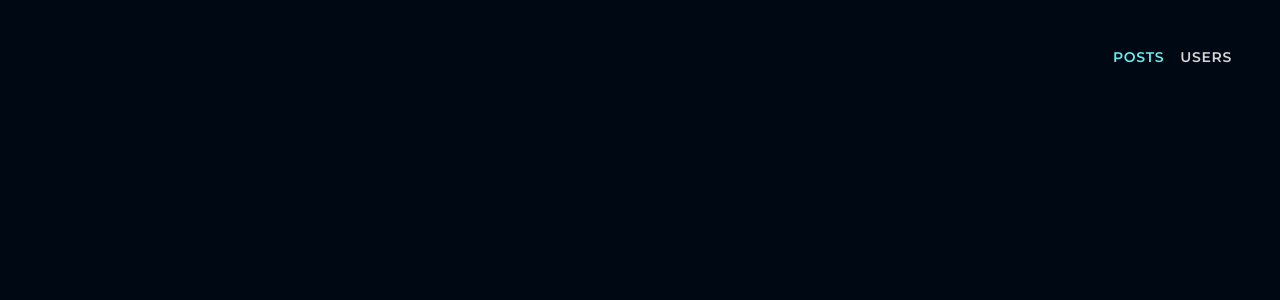
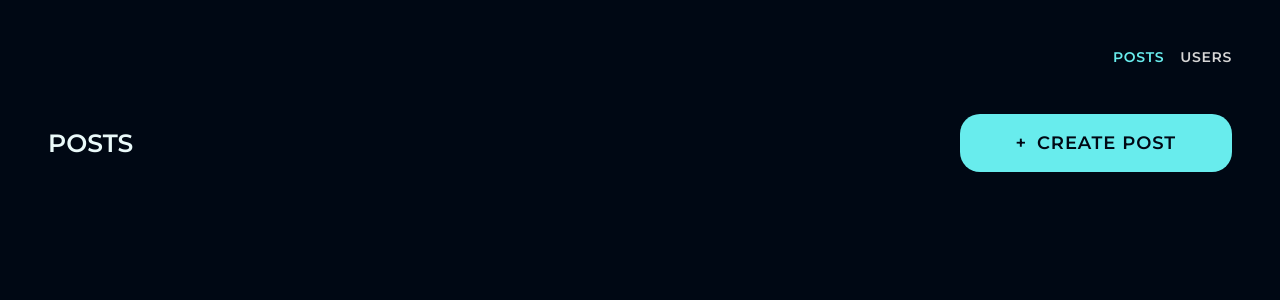
Before and after one commit to VanshSh/crudcook_interview, a React (Vite) app: page / in a window 1280 px wide. Shown: the top 300 px of the page. Built offline with nearby package versions, Linux system fonts and the light colour scheme; no server answers.

Commit message:
style: :lipstick: create header ui

```diff
--- a/src/App.jsx
+++ b/src/App.jsx
@@ -1,11 +1,13 @@
 import { UseProjectContext } from './store/context'
 import Navbar from './utils/Navbar'
+import Header from './utils/Header'
 const App = () => {
   const { viewType, setViewType } = UseProjectContext()
 
   return (
     <div className='mainBackground p-5'>
       <Navbar types={['post', 'user']} />
+      <Header props={viewType} />
     </div>
   )
 }
--- a/src/index.css
+++ b/src/index.css
@@ -1,18 +1,14 @@
   @import url('https://fonts.googleapis.com/css2?family=Montserrat:wght@400;500;600;700;800&display=swap');
-
-
-.mainBackground{
+  .mainBackground {
       background: #000814;
       width: 100%;
       height: 100vh;
       overflow: hidden;
   }
-
-.activeType{
+  .activeType {
       color: #68ECED !important;
   }
-
-.type{
+  .type {
       color: #D6D6D6;
       font-family: Montserrat;
       font-size: 0.875rem;
@@ -25,3 +21,35 @@
       text-transform: uppercase;
       cursor: pointer;
   }
+  .headerTitle {
+      color: #EAFAFA;
+      font-family: Montserrat;
+      font-size: 2.25rem;
+      font-style: normal;
+      font-weight: 600;
+      line-height: normal;
+      font-variant: all-small-caps;
+  }
+  .button {
+      display: flex;
+      width: fit-content;
+      align-items: center;
+      height: 3.625rem;
+      padding: 1rem 3.5rem;
+      justify-content: center;
+      align-items: center;
+      gap: 0.625rem;
+      border-radius: 1.25rem;
+
+  }
+  .buttonText {
+      color: #000814;
+      font-family: Montserrat;
+      font-size: 1.125rem;
+      font-style: normal;
+      font-weight: 600;
+      line-height: normal;
+      letter-spacing: 0.05625rem;
+      text-align: center;
+      text-transform: uppercase;
+  }
--- a/src/store/context.jsx
+++ b/src/store/context.jsx
@@ -1,13 +1,40 @@
-import { useState, createContext, useContext } from 'react'
+import { useState, createContext, useContext, useEffect } from 'react'
 
 const ProjectContext = createContext()
 
 export const ProjectContextProvider = ({ children }) => {
+  const [data, setData] = useState({
+    getData: [],
+    loading: false,
+    error: null,
+  })
   const [viewType, setViewType] = useState({
-    title: 'posts',
+    title: 'post',
     buttonTitle: 'Create Post',
     type: 'post',
   })
+  const fetchData = async (type) => {
+    const response = await fetch(
+      `https://jsonplaceholder.typicode.com/${type}s`
+    )
+    if (!response.ok) {
+      setData((prev) => ({
+        ...prev,
+        loading: false,
+        error: 'Something went wrong',
+      }))
+      return
+    } else {
+      const data = await response.json()
+      setData((prev) => ({ ...prev, getData: data }))
+    }
+  }
+  useEffect(() => {
+    setData((prev) => ({ ...prev, loading: true, error: null }))
+    fetchData(viewType.type)
+    setData((prev) => ({ ...prev, loading: false, error: null }))
+  }, [viewType.type])
+
   return (
     <ProjectContext.Provider value={{ viewType, setViewType }}>
       {children}
--- /dev/null
+++ b/src/utils/Button.jsx
@@ -0,0 +1,13 @@
+import React from 'react'
+
+const Button = ({ props }) => {
+  const { icon, color, buttonTitle, type } = props
+
+  return (
+    <div className='button buttonText' style={{ backgroundColor: `${color}` }}>
+      <span>{icon}</span> <span>{buttonTitle}</span>
+    </div>
+  )
+}
+
+export default Button
--- /dev/null
+++ b/src/utils/Header.jsx
@@ -0,0 +1,22 @@
+import React from 'react'
+import Button from './Button'
+
+const Header = ({ props }) => {
+  const { title, buttonTitle, type } = props
+
+  return (
+    <div className='d-flex justify-content-between my-5 align-items-center'>
+      <h3 className='headerTitle'>{title}s</h3>
+      <Button
+        props={{
+          icon: '+',
+          buttonTitle,
+          type,
+          color: '#68ECED',
+        }}
+      />
+    </div>
+  )
+}
+
+export default Header
--- a/src/utils/Navbar.jsx
+++ b/src/utils/Navbar.jsx
@@ -3,7 +3,7 @@ import { UseProjectContext } from '../store/context'
 
 const Navbar = ({ types }) => {
   const {
-    viewType: { type, title, buttonTitle },
+    viewType: { type },
     setViewType,
   } = UseProjectContext()
 
@@ -17,7 +17,7 @@ const Navbar = ({ types }) => {
       }
     })
   }
-  console.log('😇 L-15 in Navbar.jsx=> ', UseProjectContext().viewType)
+
   return (
     <nav>
       <ul className='d-flex justify-content-end gap-3'>
```
Lines whose indentation alone changed are shown as unchanged.
